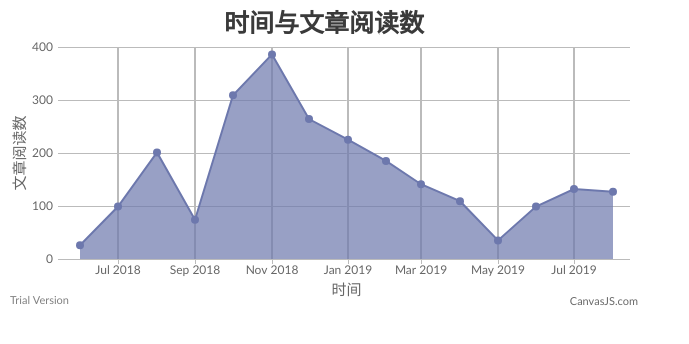
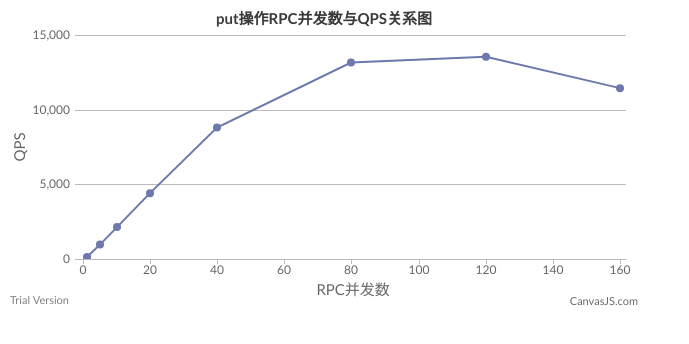
Before and after one commit to last2win/draw, a plain HTML site: page canvajs/index.html in a window 1280 px wide. Shown: the whole page, without its empty margins (0-689 px from the left). Drawn offline with Linux system fonts and the light colour scheme.

Commit message:
2020-5-27

```diff
--- a/canvajs/index.html
+++ b/canvajs/index.html
@@ -46,8 +46,44 @@
 
             chart.render();
         }
+        function draw3() {
+            var chart = new CanvasJS.Chart("chartContainer", {
+                theme: "light2", // "light1", "light2", "dark1", "dark2"
+                animationEnabled: true,
+                zoomEnabled: true,
+                title: {
+                    text: "put操作RPC并发数与QPS关系图",
+                    fontSize: 15,
+                },
+                axisX: {
+                    title: "RPC并发数",
+                    // gridThickness: 2
+                },
+                axisY: {
+                    title: "QPS",
+                    //  valueFormatString: "0.###s"
+                },
+                data: [{
+                    type: "line",
+                    // xValueType: "dateTime",
+                    dataPoints: [ //array
+                        { x: 1, y: 166 },
+                        { x: 5, y: 998 },
+                        { x: 10, y: 2171 },
+                        { x: 20, y: 4444 },
+                        { x: 40, y: 8837 },
+                        { x: 80, y: 13192 },
+                        { x: 120, y: 13582 },
+                        { x: 160, y: 11476 },
+
+                    ]
+                }]
+            });
+
+            chart.render();
+        }
         window.onload = function () {
-            draw2();
+            draw3();
         }
     </script>
     <script type="text/javascript" src="canvasjs.min.js"></script>
```
